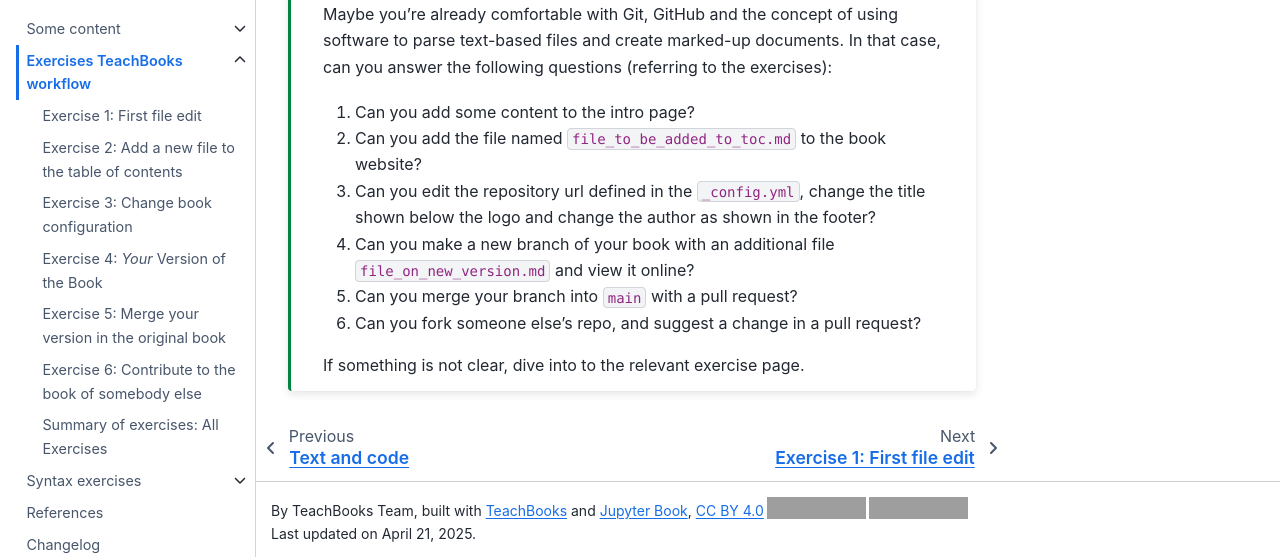
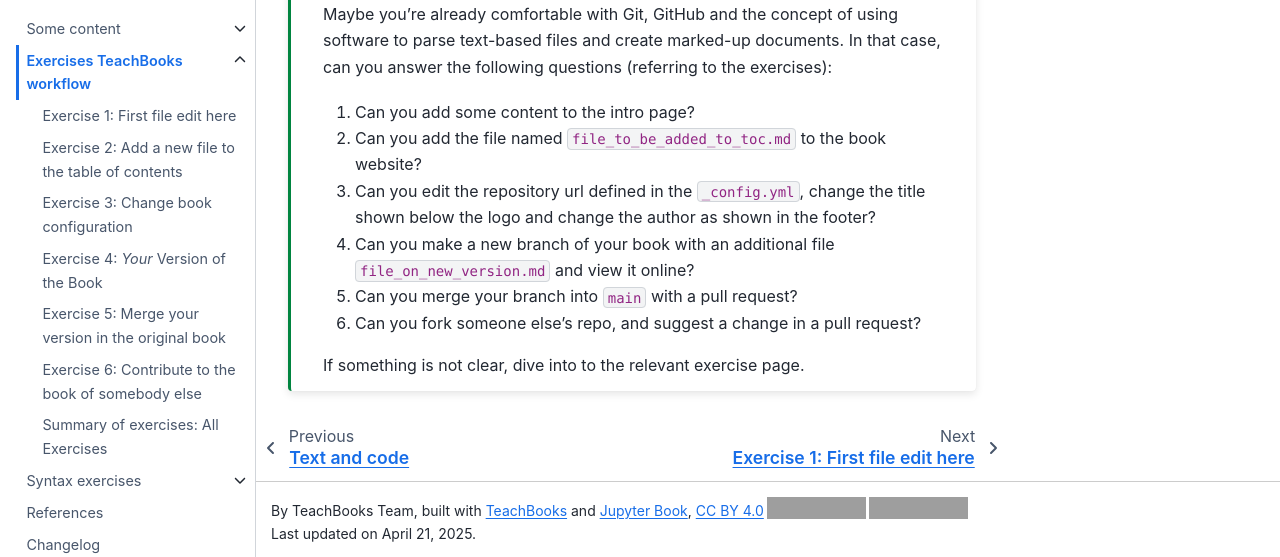
Before and after one commit to SB-Chalmers/bt_python, a Jupyter Book: the page built from book/exercises.md, in a window 1280 px wide and 949 px high. Shown: the part 389-946 px from the top of the window. Built offline with Jupyter Book 1.0.4 settings and Sphinx 7.4.7 and the Sphinx Book theme 1.1.4, drawn with Linux system fonts in a browser that asks for light colours; comment, search, counter and statistics services are not loaded; grey boxes are pictures that could not be loaded.

Commit message:
Update 001.md

```diff
--- a/book/exercises/001.md
+++ b/book/exercises/001.md
@@ -1,5 +1,5 @@
 (exercise_1)=
-# Exercise 1: First file edit
+# Exercise 1: First file edit here
 
 Let's start with the most basic edit: add some text to a file and see that the website is updated.
 
```
